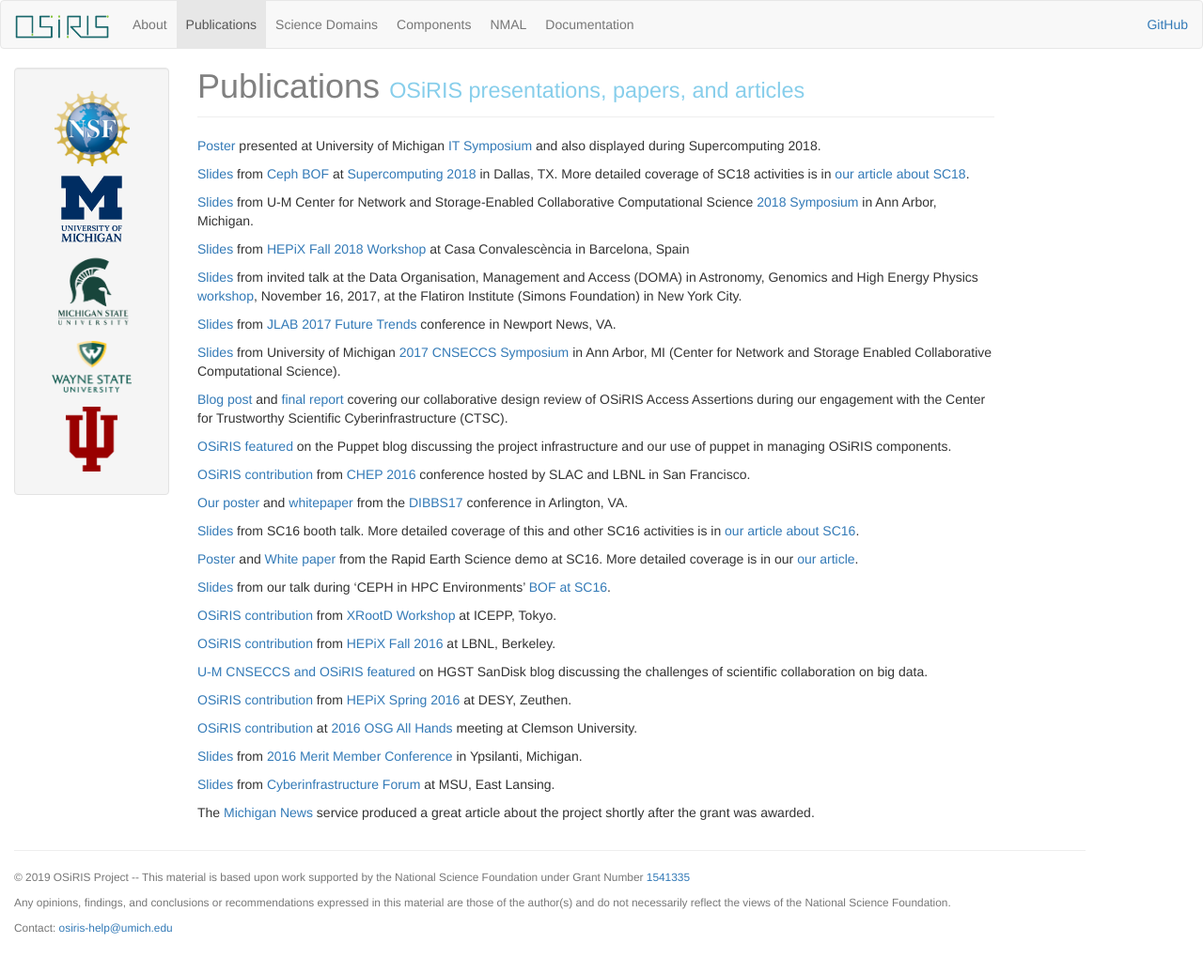
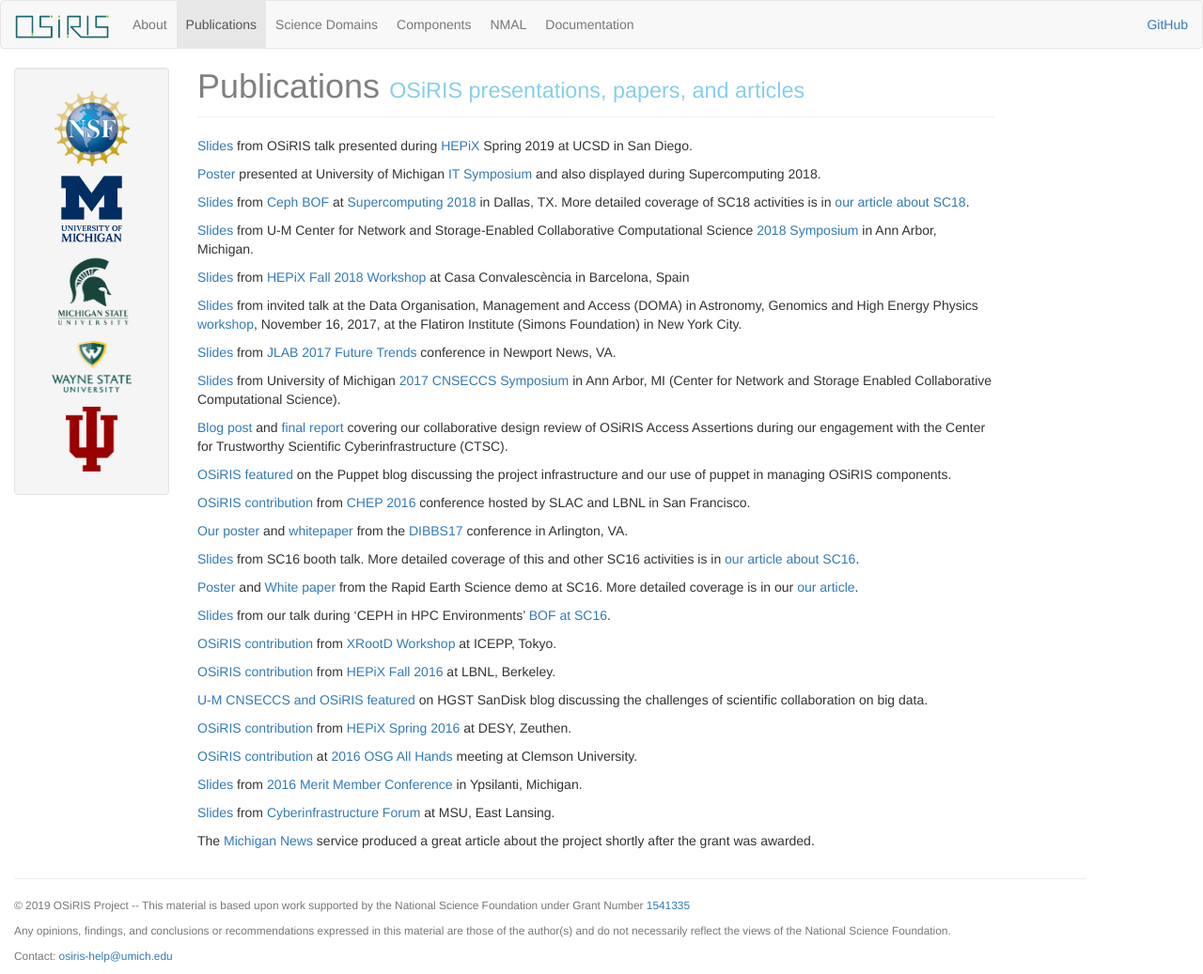
Before and after one commit to MI-OSiRIS/mi-osiris.github.io, a Jekyll site: the page built from publications.md, in a window 1280 px wide. Shown: the whole page at 94% size. Built offline with Jekyll 4.4.1, drawn with Linux system fonts in a browser that asks for light colours; before the commit the page ends 1007 px from its top, so only the background shows below that.

Commit message:
Include spring HEPiX talk in publications

```diff
--- a/publications.md
+++ b/publications.md
@@ -6,6 +6,8 @@
 order: 2
 ---
 {% include JB/setup %}
+
+<a href="https://indico.cern.ch/event/765497/contributions/3351202/">Slides</a> from OSiRIS talk presented during <a href="https://www.hepix.org/">HEPiX</a> Spring 2019 at UCSD in San Diego.
 
 <a href="{{ASSET_PATH}}/slides/SC18-Poster.pdf">Poster</a> presented at University of Michigan <a href="https://it.umich.edu/community/michigan-it-symposium/2018/posters">IT Symposium</a> and also displayed during Supercomputing 2018.
 
```
